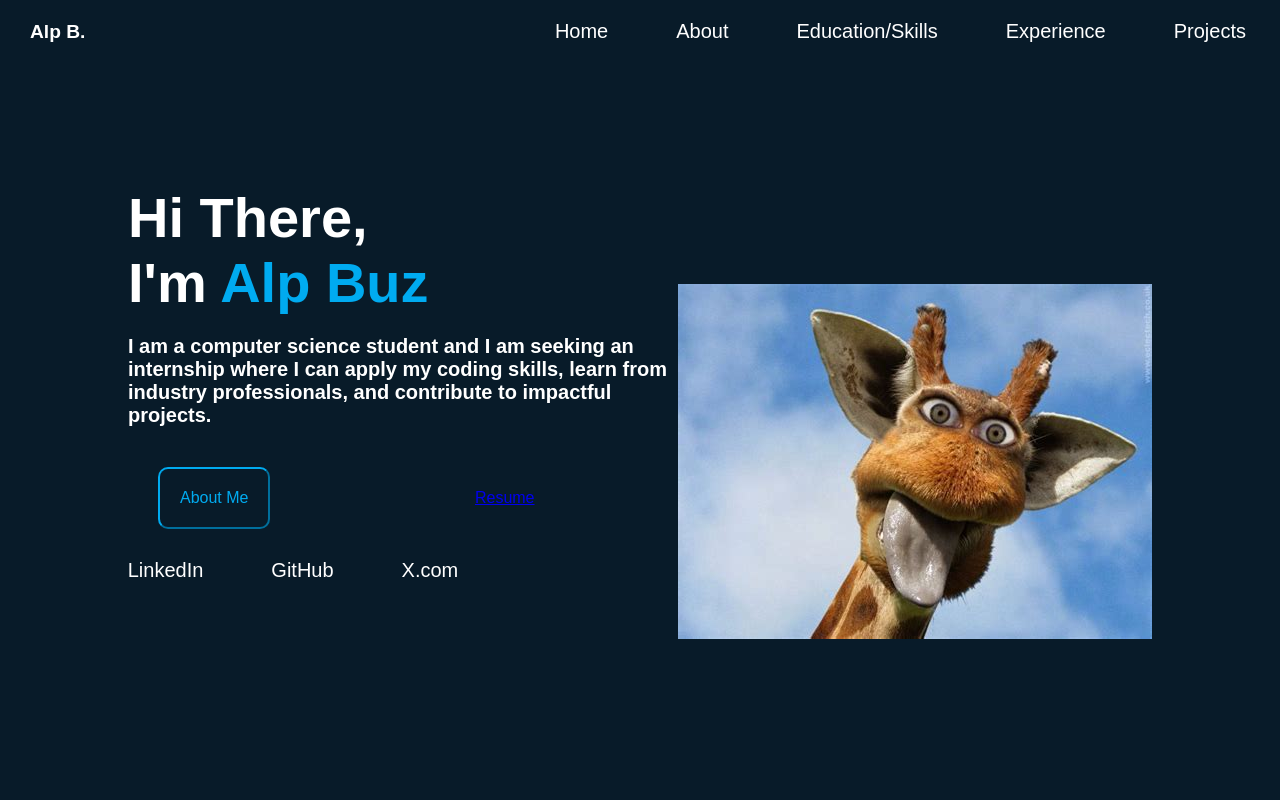
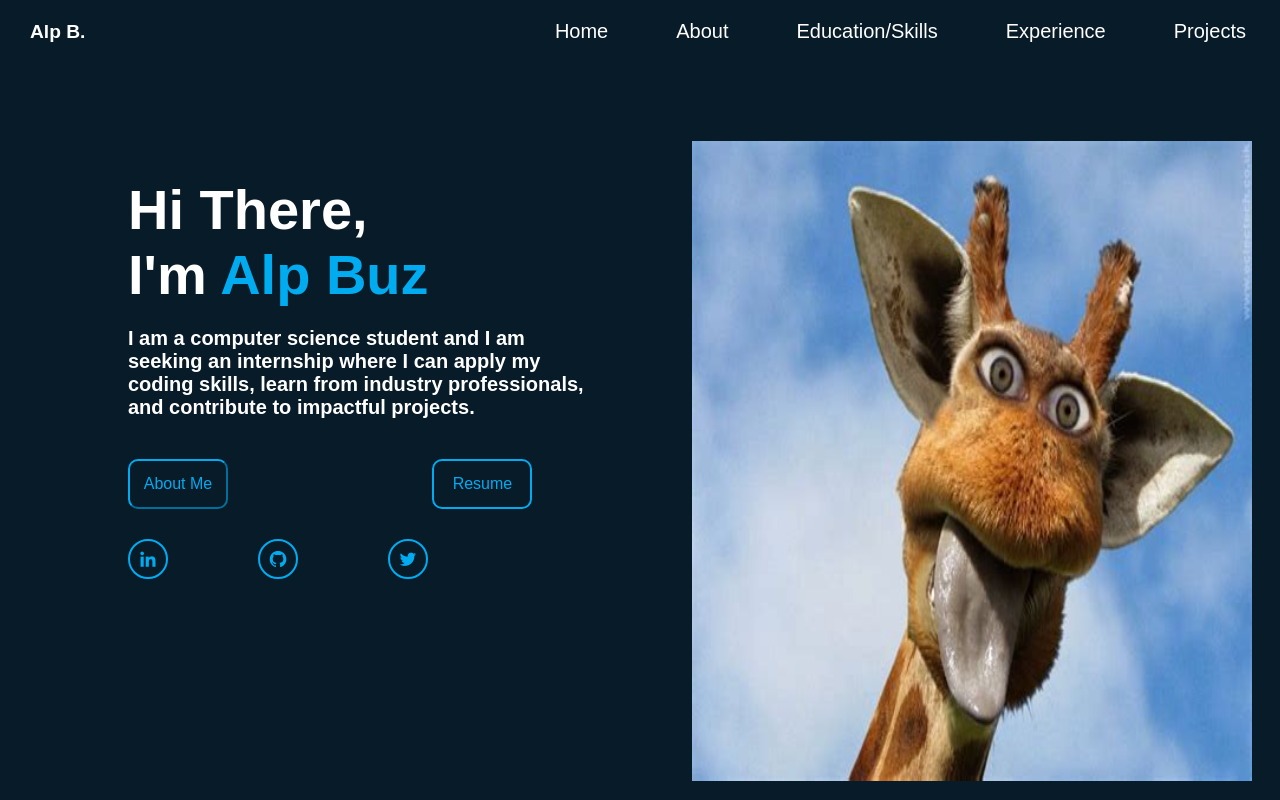
Before and after one commit to AlpBuz/Web_Portfolio, a plain HTML site: page index.html in a window 1280 px wide. Shown: the top 800 px of the page. Drawn offline with nearby package versions, Linux system fonts and the light colour scheme.

Commit message:
Home Page is now finished, just need to adjust a full things. Moving on to the about me section.

```diff
--- a/index.html
+++ b/index.html
@@ -6,6 +6,8 @@
     <meta name="viewport" content="width=device-width, initial-scale=1.0">
     <title>Alp's Portfolio</title>
     <link rel="stylesheet" href="styles/style.css">
+    <script src="https://unpkg.com/boxicons@2.1.4/dist/boxicons.js"></script>
+    <link href='https://unpkg.com/boxicons@2.1.4/css/boxicons.min.css' rel='stylesheet'>
 </head>
 
 <body>
@@ -14,7 +16,7 @@
             <ul class="nav-list">
                 <li><a onClick="document.getElementById('home').scrollIntoView();">Home</a></li>
                 <li><a onClick="document.getElementById('about-me').scrollIntoView();">About</a></li>
-                <li><a onClick="document.getElementById('').scrollIntoView();">Education/Skills</a></li>
+                <li><a onClick="document.getElementById('education').scrollIntoView();">Education/Skills</a></li>
                 <li><a onClick="document.getElementById('work-experience-section').scrollIntoView();">Experience</a></li>
                 <li><a onClick="document.getElementById('projects').scrollIntoView();">Projects</a></li>
             </ul>
@@ -41,12 +43,10 @@
                 <a class="resume-button" href="path_to_file" download="proposed_file_name">Resume</a>
             </div>
 
-            <div>
-                <ul class="website-links">
-                    <li><a href="https://www.linkedin.com/in/alp-buz-2913042b0/" target="_blank">LinkedIn</a></li>
-                    <li><a href="https://github.com/AlpBuz" target="_blank">GitHub</a></li>
-                    <li><a href="https://x.com/ThermalJaguar" target="_blank">X.com</a></li>
-                </ul>
+            <div class="website-links">
+                <a href="https://www.linkedin.com/in/alp-buz-2913042b0/" target="_blank"><i class='bx bxl-linkedin' ></i></a>
+                <a href="https://github.com/AlpBuz" target="_blank"><i class='bx bxl-github'></i></a>
+                <a href="https://x.com/ThermalJaguar" target="_blank"><i class='bx bxl-twitter'></i></a>
             </div>
         </div>
 
@@ -94,6 +94,18 @@
 
 
 
+
+
+
+
+    <hr>
+
+    <section id="education" class="education">
+        <div class="education-skills">
+            <h1>Education/Skills</h1>
+
+        </div>
+    </section>
 
 
 
--- a/styles/style.css
+++ b/styles/style.css
@@ -5,7 +5,7 @@
     margin: 0;
     padding: 0;
     font-family: 'Poppins', sans-serif;
-    position: relative;
+
 }
 
 html {
@@ -122,8 +122,9 @@ body {
 .about-button {
     cursor: pointer;
     margin-bottom: 30px;
-    margin-left: 30px;
-    padding: 20px;
+    width: 100px;
+    height: 50px;
+    justify-content: center;
     text-align: center;
     background: transparent;
     border-color: #00abf0;
@@ -148,34 +149,75 @@ body {
 
 .resume-button{
     margin-left: 200px;
+    text-decoration: none;
+    width: 100px;
+    display: inline-flex;
+    justify-content: center;
+    height: 50px;
+    align-items: center;
+    border: 2px solid #00abf0;
+    color:#00abf0;
+    border-radius: 10px;
+    transition: 0.4s;
+}
+
+.resume-button:hover{
+    color: white;
+    background-color: #00abf0;
+
 }
 
 .website-links{
-    position: relative;
+    position: sticky;
+    width: 300px;
+    height: 50px;
     display: flex;
-    justify-content: center;
-    align-items: center;
-    width: 60%;
-}
-
-.website-links li{
-    position: relative;
-    list-style: none;
+    justify-content: space-between;
+    z-index: 10;
 }
 
 .website-links a{
-    color: white; /* Text color */
-    text-decoration: none; /* Remove underline */
-    padding: 5px 34px; /* Padding for clickable area */
+    background: transparent;
+    justify-content: center;
+    align-items: center;
+    border: 2px solid #00abf0;
+    border-radius: 50%;
+    display: inline-flex;
+    width: 40px;
+    height: 40px;
     font-size: 20px;
-    font-weight: 500;
+    text-decoration: none;
+    transition: 0.4s;
+    color: #00abf0;
+}
+
+.website-links a:hover{
+    background-color: #00abf0;
+    color: white;
     transition: 0.4s;
 }
 
+.website-links a:hover i{
+    color: white;
+}
+
+.website-links a i:hover{
+    color: white;
+}
+
+.website-links a:visited{
+    color: #00abf0;
+    text-decoration: none;
+}
+
+
+
 .home-pic{
     position: relative;
-    left: 100;
+    left: 100px;
     bottom: 90;
+    width: 70vh;
+    height: 80vh;
 }
 
 
```
